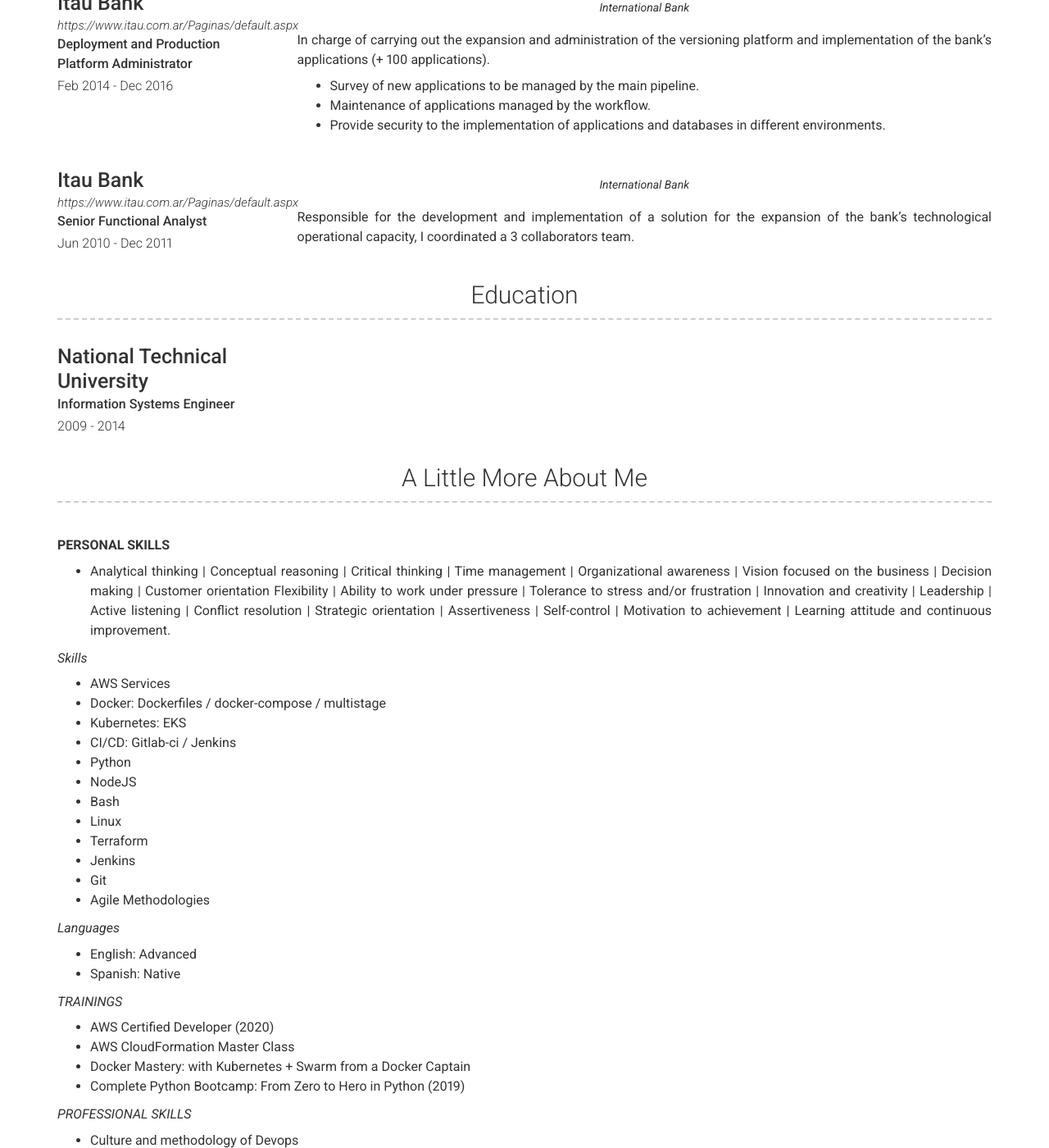
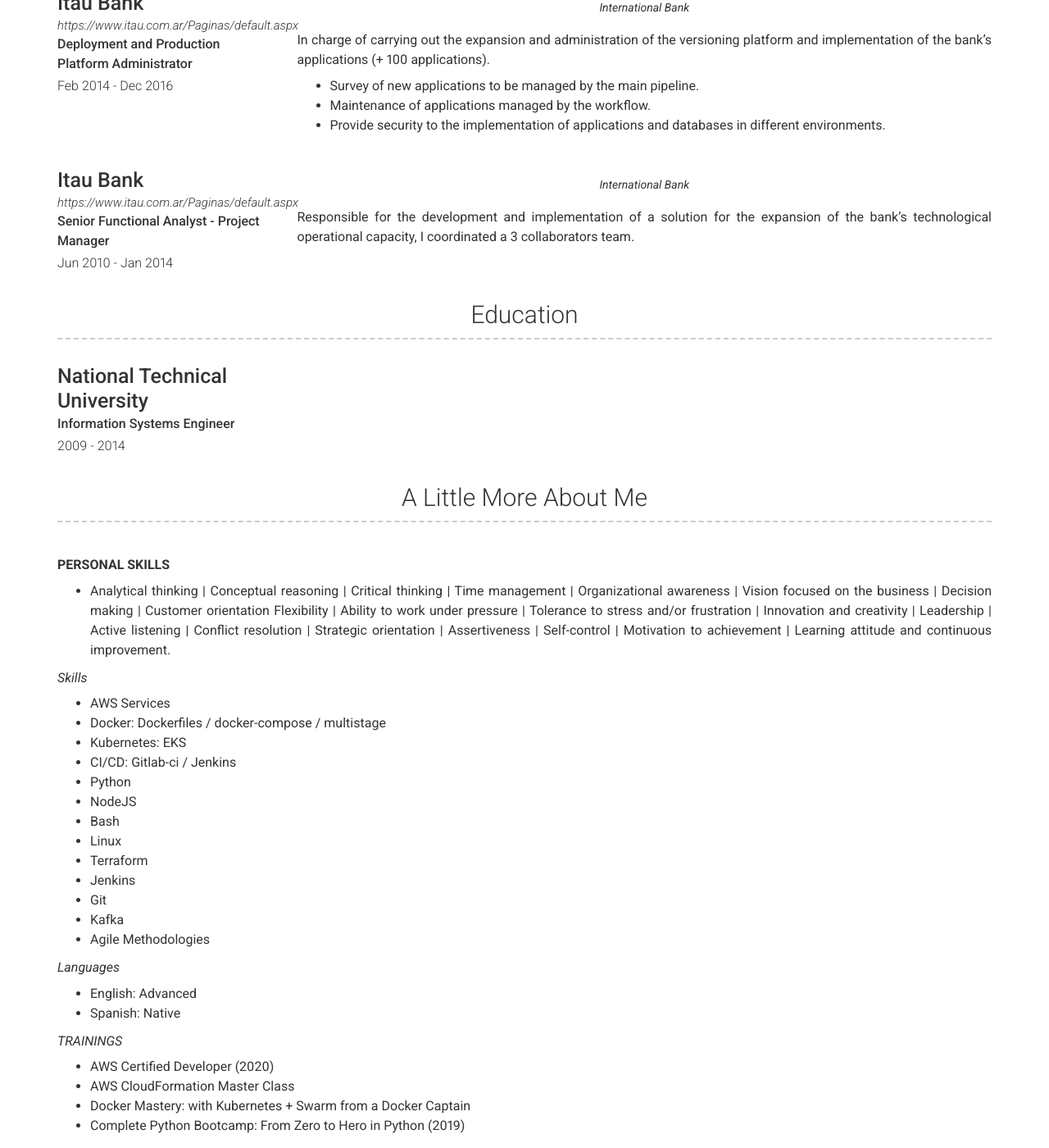
Before and after one commit to alvaro-roldan-capponi/cv, a Jekyll site: the page built from index.md, in a window 1280 px wide and 1400 px high, scrolled down 955 px. Shown: the whole window at 82% size. Built offline with Jekyll 4.4.1, drawn with Linux system fonts in a browser that asks for light colours; nearby versions of some CDN libraries.

Commit message:
dates corrected

```diff
--- a/_config.yml
+++ b/_config.yml
@@ -97,6 +97,7 @@ more_content: | # this will include new lines to allow paragraphs
     - Terraform
     - Jenkins
     - Git
+    - Kafka
     - Agile Methodologies
 
   *Languages*
--- a/_data/experience.yml
+++ b/_data/experience.yml
@@ -40,8 +40,8 @@
 - layout: left
   company: Itau Bank
   link: https://www.itau.com.ar/Paginas/default.aspx
-  job_title: Senior Functional Analyst
-  dates: Jun 2010 - Dec 2011
+  job_title: Senior Functional Analyst - Project Manager
+  dates: Jun 2010 - Jan 2014
   quote: >
     International Bank
   description: | # this will include new lines to allow paragraphs
```
